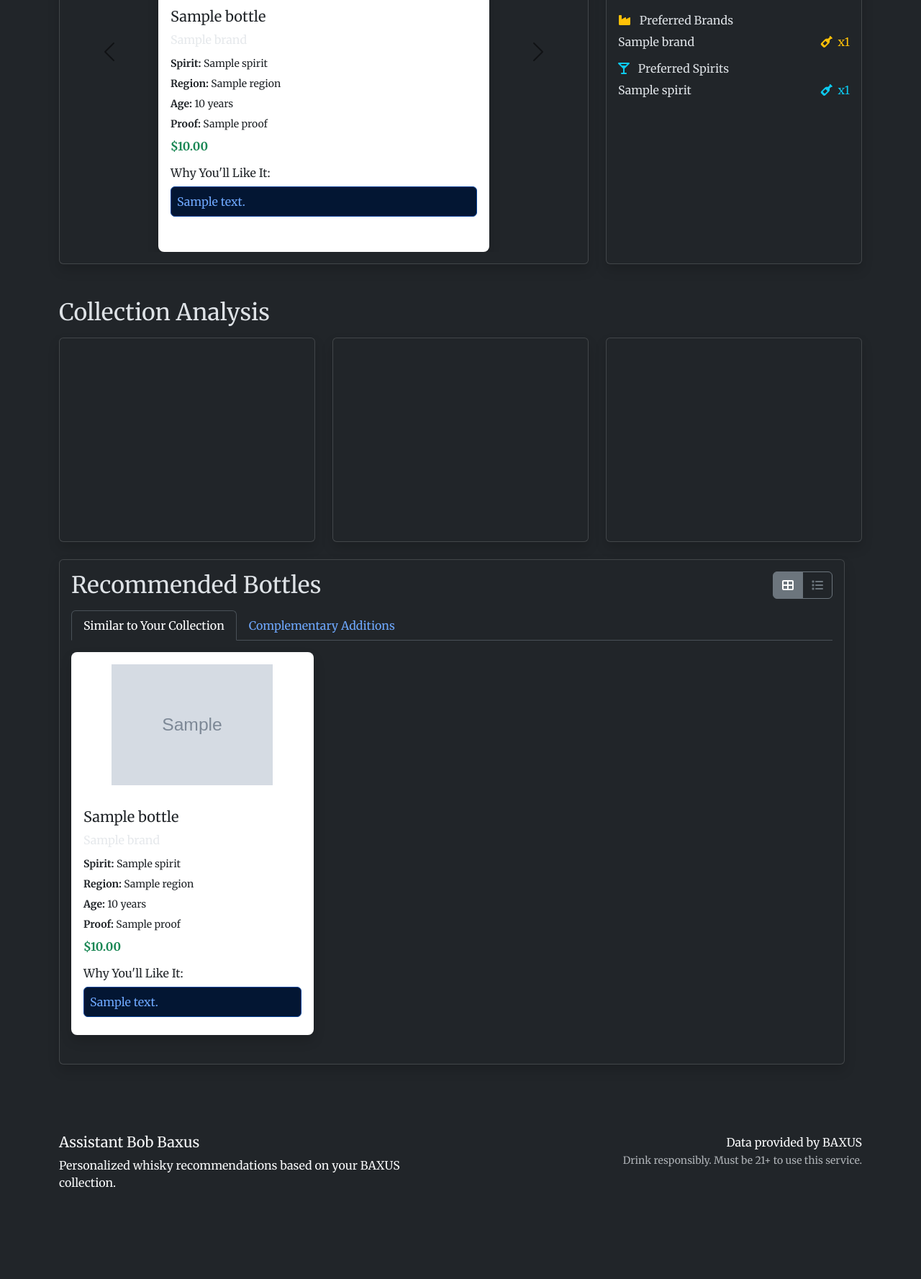
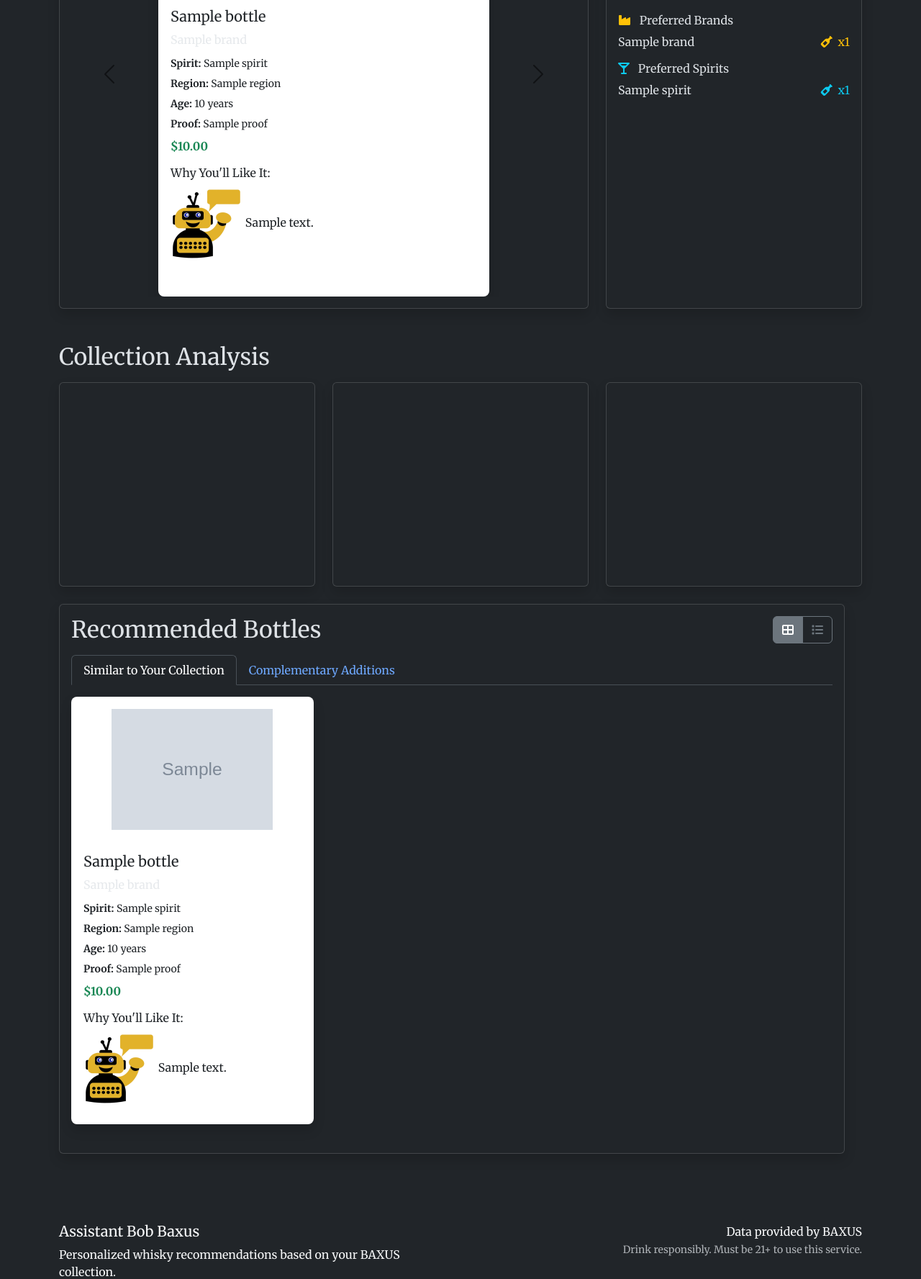
Before and after one commit to 6u5t4v05ouz4/assistant-bob-baxus, a Flask app: template templates/recommendations.html in a window 1280 px wide. Shown: the part 369-2146 px from the top of the page at 72% size. Before the commit the page ends 2019 px from the top, so only its background shows below. Run offline with Flask 3, Linux system fonts and the light colour scheme; the template is opened without the code that fills it: most values are stand-ins (such as "Sample title", 1, 10 or a date in 2020); grey boxes marked "Sample" are stand-in pictures; a map, chart or similar area stays blank.

Commit message:
bugs and features

```diff
--- a/templates/layout.html
+++ b/templates/layout.html
@@ -28,7 +28,9 @@
     <link rel="stylesheet" href="https://cdnjs.cloudflare.com/ajax/libs/font-awesome/6.4.0/css/all.min.css">
 
 
-    {% block head %}{% endblock %}
+    {% block head %}
+    <link rel="stylesheet" href="{{ url_for('static', filename='css/llm-agent.css') }}">
+{% endblock %}
 </head>
 <body>
     <!-- Navbar -->
--- a/templates/recommendations.html
+++ b/templates/recommendations.html
@@ -44,9 +44,12 @@
                                   <div class="bottle-detail"><small><strong>Proof:</strong> {{ bottle.proof }}</small></div>
                                   <div class="bottle-price my-2">${{ "%.2f"|format(bottle.price|float) }}</div>
                                   <h6 class="mt-3">Why You'll Like It:</h6>
-                                  {% if bottle.llm_message %}
-                                  <div class="alert alert-primary p-2 my-2">{{ bottle.llm_message }}</div>
-                                  {% endif %}
+  <div class="llm-suggestion-box my-2">
+    <div class="llm-suggestion-inner">
+      <img src="{{ url_for('static', filename='img/agent.png') }}" alt="Agent AI" class="llm-agent-img" />
+      <span class="llm-suggestion-text">{{ bottle.llm_message }}</span>
+    </div>
+  </div>
                                 </div>
                               </div>
                             </div>
@@ -242,7 +245,12 @@
 
                                                 <h6 class="mt-3">Why You'll Like It:</h6>
                                                 {% if bottle.llm_message %}
-                                                    <div class="alert alert-primary p-2 my-2">{{ bottle.llm_message }}</div>
+                                                    <div class="llm-suggestion-box my-2">
+  <div class="llm-suggestion-inner">
+    <img src="{{ url_for('static', filename='img/agent.png') }}" alt="Agent AI" class="llm-agent-img" />
+    <span class="llm-suggestion-text">{{ bottle.llm_message }}</span>
+  </div>
+</div>
                                                 {% endif %}
                                             </div>
                                         </div>
@@ -300,7 +308,12 @@
 
                                                 <h6 class="mt-3">Why It Complements Your Collection:</h6>
                                                 {% if bottle.llm_message %}
-                                                    <div class="alert alert-primary p-2 my-2">{{ bottle.llm_message }}</div>
+                                                    <div class="llm-suggestion-box my-2">
+  <div class="llm-suggestion-inner">
+    <img src="{{ url_for('static', filename='img/agent.png') }}" alt="Agent AI" class="llm-agent-img" />
+    <span class="llm-suggestion-text">{{ bottle.llm_message }}</span>
+  </div>
+</div>
                                                 {% endif %}
                                             </div>
                                         </div>
```
Also changed, not shown: static/css/llm-agent.css (added, +59 -0 lines), static/img/agent.png (added).
